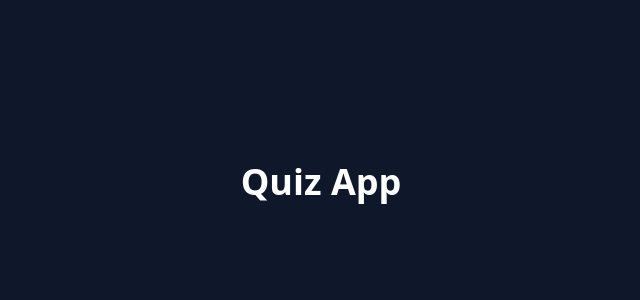
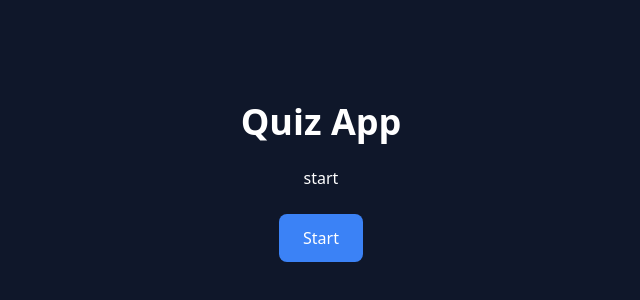
Before and after one commit to RodionGrigiola/web-mini-projects, a React (Vite) app in the folder quiz-app/: page / in a window 1280 px wide. Shown: the part 218-518 px from the top of the page, without its empty margins (319-959 px from the left). Built offline with nearby package versions, Linux system fonts and the light colour scheme.

Commit message:
setup quiz reducer and state types

```diff
--- a/quiz-app/src/App.tsx
+++ b/quiz-app/src/App.tsx
@@ -1,11 +1,21 @@
-import { questions } from "./data/questions";
+import { useReducer } from "react";
+import { initialState } from "./reducer/initialState";
+import { quizReducer } from "./reducer/quizReducer";
 
 function App() {
-  console.log(questions);
+  const [state, dispatch] = useReducer(quizReducer, initialState);
 
   return (
-    <div className="min-h-screen bg-slate-900 text-white flex items-center justify-center text-4xl font-bold">
-      Quiz App
+    <div className="min-h-screen bg-slate-900 text-white flex flex-col items-center justify-center gap-6">
+      <h1 className="text-4xl font-bold">Quiz App</h1>
+
+      <p>{state.status}</p>
+
+      <button
+        className="rounded-lg bg-blue-500 px-6 py-3"
+        onClick={() => dispatch({ type: "START" })}>
+        Start
+      </button>
     </div>
   );
 }
--- /dev/null
+++ b/quiz-app/src/reducer/initialState.ts
@@ -0,0 +1,9 @@
+import type { QuizState } from "../types/quiz";
+
+export const initialState: QuizState = {
+  status: "start",
+  currentQuestionIndex: 0,
+  score: 0,
+  highScore: 0,
+  selectedAnswerId: null,
+};
--- /dev/null
+++ b/quiz-app/src/reducer/quizReducer.ts
@@ -0,0 +1,29 @@
+import type { QuizAction, QuizState } from "../types/quiz";
+
+export function quizReducer(state: QuizState, action: QuizAction): QuizState {
+  switch (action.type) {
+    case "START":
+      return {
+        ...state,
+        status: "playing",
+      };
+
+    case "SELECT_ANSWER":
+      return state;
+
+    case "NEXT_QUESTION":
+      return state;
+
+    case "RESTART":
+      return {
+        ...state,
+        status: "start",
+        currentQuestionIndex: 0,
+        score: 0,
+        selectedAnswerId: null,
+      };
+
+    default:
+      return state;
+  }
+}
--- /dev/null
+++ b/quiz-app/src/types/quiz.ts
@@ -0,0 +1,15 @@
+export type QuizStatus = "start" | "playing" | "finished";
+
+export type QuizState = {
+  status: QuizStatus;
+  currentQuestionIndex: number;
+  score: number;
+  highScore: number;
+  selectedAnswerId: number | null;
+};
+
+export type QuizAction =
+  | { type: "START" }
+  | { type: "SELECT_ANSWER"; payload: number }
+  | { type: "NEXT_QUESTION" }
+  | { type: "RESTART" };
```
